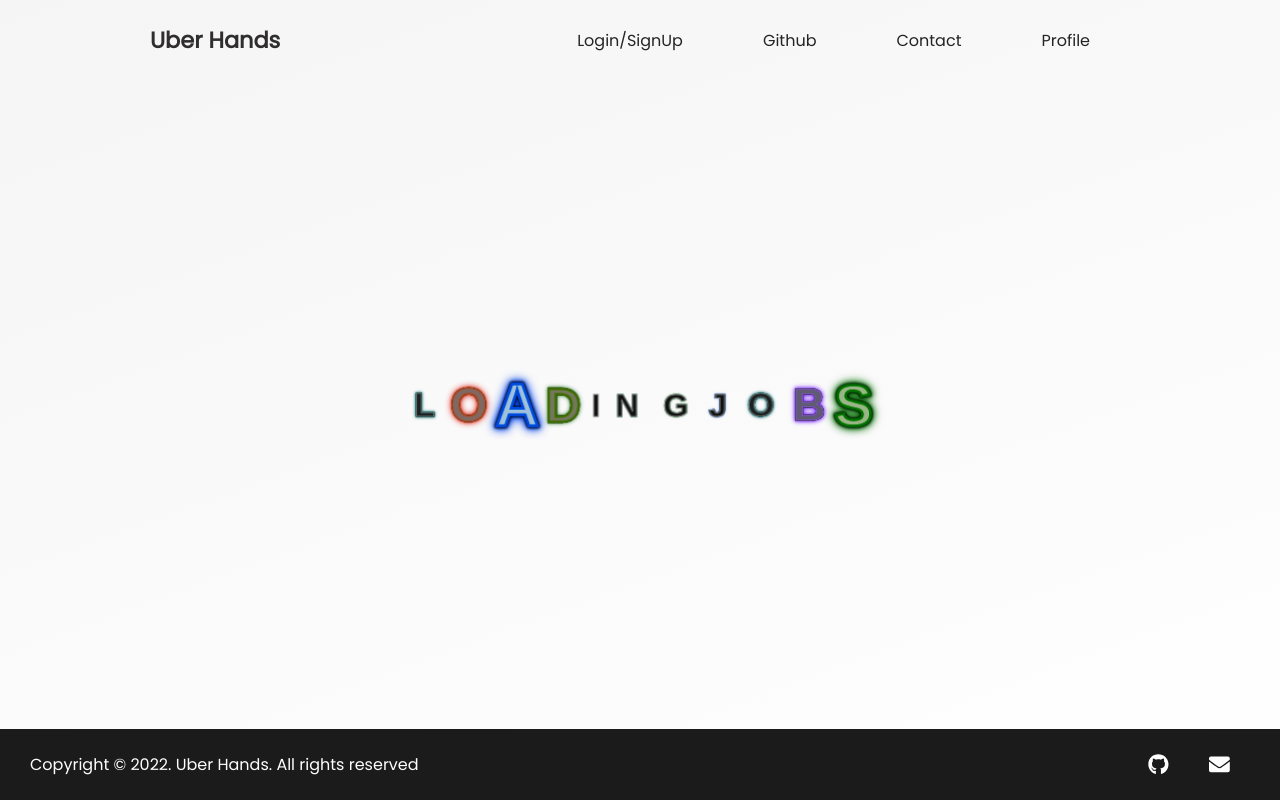
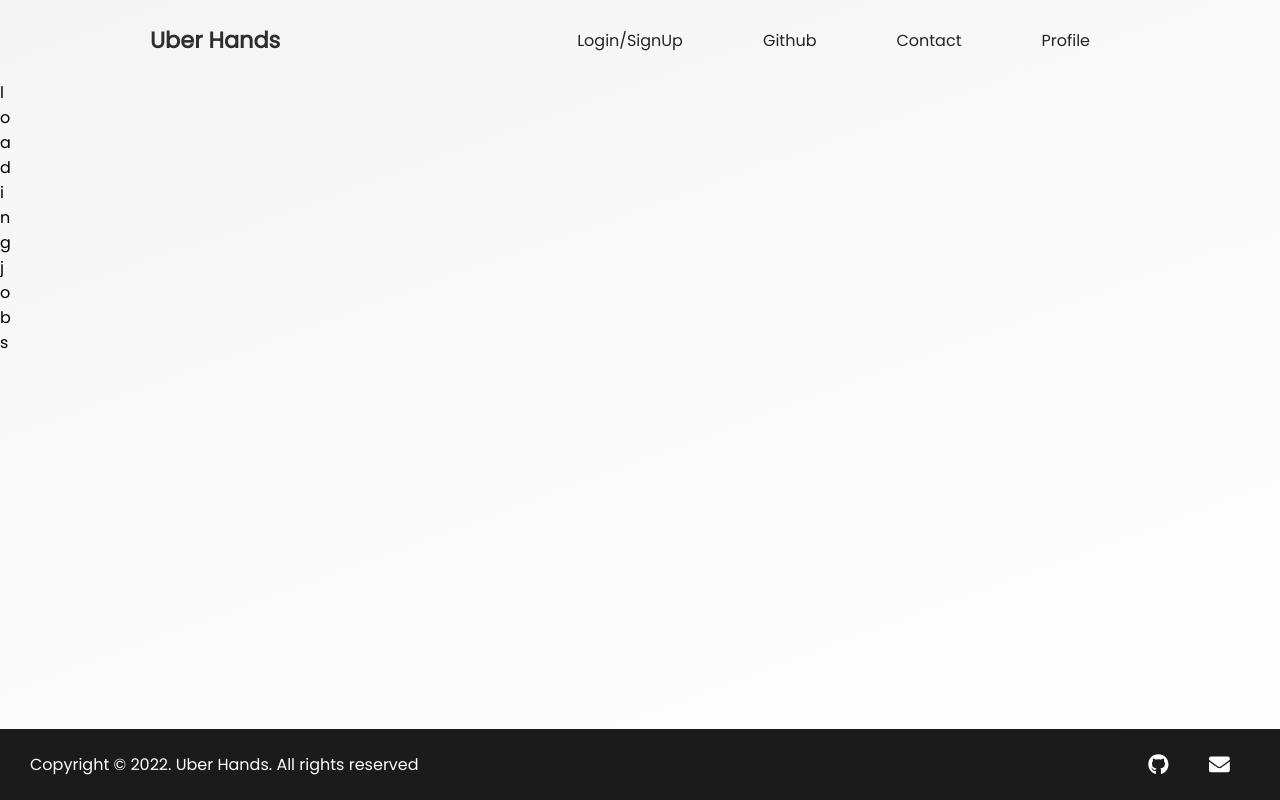
Before and after one commit to UberHands/UberHands_Client, a React (Create React App) app: page /loadpage in a window 1280 px wide. Built offline with nearby package versions, Linux system fonts and the light colour scheme.

Commit message:
Load icon added

```diff
--- a/src/components/dashboard/helperDashboard.css
+++ b/src/components/dashboard/helperDashboard.css
@@ -20,10 +20,10 @@
 }
 
 .card {
-	height: 16em;
-	width: 28em;
+	height: 15em;
+	width: 26em;
 	box-shadow: 0 4px 8px 0 rgba(0,0,0,0.2);
-	margin: 2em 2em;
+	margin: 2em 0em;
 	display: flex;
 }
 
@@ -79,7 +79,11 @@
 }
 
 .rowdetails i{
-  margin-right: 4px;
+  margin: 0px 6px;
+}
+
+.rowdetails p{
+  text-align: right;
 }
 
 .col1 {
@@ -90,12 +94,20 @@
   background-color: #d1a4b6;
 }
 
+.col1 p{
+  font-size: 13px;
+}
+
 .col2 {
   width: 50%;
   float: left;
   display: flex;
   flex-wrap: wrap;
   background-color: #c9b1db;
+}
+
+.col2 p{
+  font-size: 13px;
 }
 
 .card button {
--- a/src/components/dashboard/helperDashboard.js
+++ b/src/components/dashboard/helperDashboard.js
@@ -10,17 +10,33 @@ import LoadPage from './loadPage';
 function HelperDashboard() {
 
   const [isloading, setLoading] = useState(true);
+  const [open, setOpen] = useState(false);
+  const [success, setSuccess] = React.useState(false);
+  const timer = React.useRef();
+
   useEffect(()=>{
     if(isloading) {
       setTimeout(()=>{
         setLoading(false)
-      }, 0);
+      }, 3000);
     }
   }, [isloading])
 
+  const handleClick = () => {
+    setOpen(true);
+    setSuccess(false);
+    setLoading(true);
+    timer.current = window.setTimeout(() => {
+      setSuccess(true);
+      setLoading(false);
+    }, 2000);
+  };
+
   return (
     <div>
-      {isloading? <LoadPage/>:(
+      {isloading? (
+        <div class="spinner"></div>
+      ):(
         <div>
           <div className = "heading">
             <h1>Available Jobs Near You</h1>
@@ -50,7 +66,7 @@ function HelperDashboard() {
                       </div>
                     </div>
                   </div>
-                    <button>Pick This Job!</button>
+                    <button onClick = {handleClick}>Pick This Job!</button>
               </div>
             </div>
             <div className = "card">
@@ -77,7 +93,7 @@ function HelperDashboard() {
                       </div>
                     </div>
                   </div>
-                    <button>Pick This Job!</button>
+                    <button onClick = {handleClick}>Pick This Job!</button>
               </div>
             </div>
             <div className = "card">
@@ -104,7 +120,7 @@ function HelperDashboard() {
                       </div>
                     </div>
                   </div>
-                    <button>Pick This Job!</button>
+                    <button onClick = {handleClick}>Pick This Job!</button>
               </div>
             </div>
             <div className = "card">
@@ -131,7 +147,7 @@ function HelperDashboard() {
                       </div>
                     </div>
                   </div>
-                    <button>Pick This Job!</button>
+                    <button onClick = {handleClick}>Pick This Job!</button>
               </div>
             </div>
             <div className = "card">
@@ -158,7 +174,7 @@ function HelperDashboard() {
                       </div>
                     </div>
                   </div>
-                    <button>Pick This Job!</button>
+                    <button onClick = {handleClick}>Pick This Job!</button>
               </div>
             </div>
             <div className = "card">
@@ -185,7 +201,7 @@ function HelperDashboard() {
                       </div>
                     </div>
                   </div>
-                    <button>Pick This Job!</button>
+                    <button onClick = {handleClick}>Pick This Job!</button>
               </div>
             </div>
           </div>
--- a/src/components/dashboard/loadPage.css
+++ b/src/components/dashboard/loadPage.css
@@ -1,95 +1,46 @@
-:root {
-  --effect: hover 1s linear infinite;
-}
-*{
-   margin:0;
+.spinner {
+   height:60px;
+   width:60px;
+  position: absolute;
+  top:40%;
+  left:50%;
+  margin: -(60px/2) 0 0 -(60px/2);
+   -webkit-animation: rotation 1s infinite linear;
+   -moz-animation: rotation 1s infinite linear;
+   -o-animation: rotation 1s infinite linear;
+   animation: rotation 1s infinite linear;
+   border:6px solid rgba(0,0,0,.2);
+   border-radius:100%;
 }
 
-.loadbody {
-  display: flex;
-  width: 100%;
-  align-items: center;
-  justify-content: center;
+.spinner:before {
+   content:"";
+   display:block;
+   position:absolute;
+   left:-6px;
+   top:-6px;
+   height:100%;
+   width:100%;
+   border-top:6px solid rgba(0,0,0,.8);
+   border-left:6px solid transparent;
+   border-bottom:6px solid transparent;
+   border-right:6px solid transparent;
+   border-radius:100%;
 }
 
-div {
-  text-align: center;
+@-webkit-keyframes rotation {
+   from {-webkit-transform: rotate(0deg);}
+   to {-webkit-transform: rotate(359deg);}
 }
-
-.loadbody p {
-  display: inline-block;
-  text-transform: uppercase;
-  text-align: center;
-  font-size: 4em;
-  font-family: arial;
-  font-weight: 600;
-  transform: scale(.5);
-  color: #121212;
-  -webkit-text-stroke: 2px gray;
+@-moz-keyframes rotation {
+   from {-moz-transform: rotate(0deg);}
+   to {-moz-transform: rotate(359deg);}
 }
-
-.loadbody p:nth-child(1) {
-  animation: var(--effect);
+@-o-keyframes rotation {
+   from {-o-transform: rotate(0deg);}
+   to {-o-transform: rotate(359deg);}
 }
-
-.loadbody p:nth-child(2) {
-  animation: var(--effect) .125s;
-}
-
-.loadbody p:nth-child(3) {
-  animation: var(--effect) .25s;
-}
-
-.loadbody p:nth-child(4) {
-  animation: var(--effect) .375s;
-}
-
-.loadbody p:nth-child(5) {
-  animation: var(--effect) .5s;
-}
-
-.loadbody p:nth-child(6) {
-  animation: var(--effect) .675s;
-}
-
-.loadbody p:nth-child(7) {
-  animation: var(--effect) .75s;
-}
-
-.loadbody p:nth-child(8) {
-  animation: var(--effect) .85s;
-}
-
-.loadbody p:nth-child(9) {
-  animation: var(--effect) 1.00s;
-}
-
-.loadbody p:nth-child(10) {
-  animation: var(--effect) 1.10s;
-}
-
-.loadbody p:nth-child(11) {
-  animation: var(--effect) 1.225s;
-}
-
-@keyframes hover {
-  0% {
-    transform: scale(.5);
-    color: #121212;
-    -webkit-text-stroke: 2px gray;
+@keyframes rotation {
+   from {transform: rotate(0deg);}
+   to {transform: rotate(359deg);}
   }
-
-  20% {
-    transform: scale(1);
-    color: pink;
-    -webkit-text-stroke: 3px red;
-    filter: drop-shadow(0 0 1px black)drop-shadow(0 0 1px black)drop-shadow(0 0 3px red)drop-shadow(0 0 5px red)hue-rotate(10turn);
-  }
-
-  50% {
-    transform: scale(.5);
-    color: #121212;
-    -webkit-text-stroke: 2px gray;
-  }
-
-}
```
